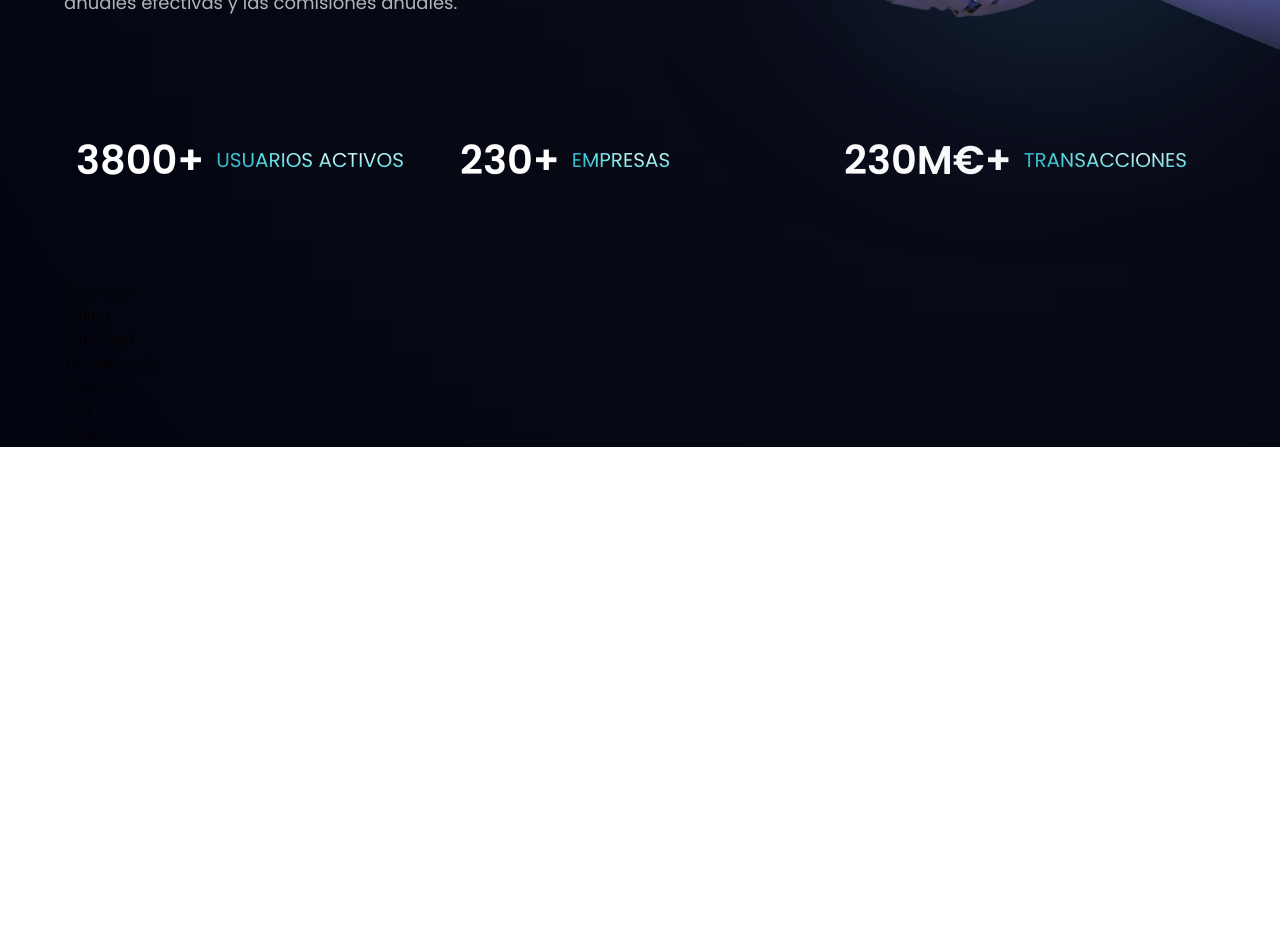
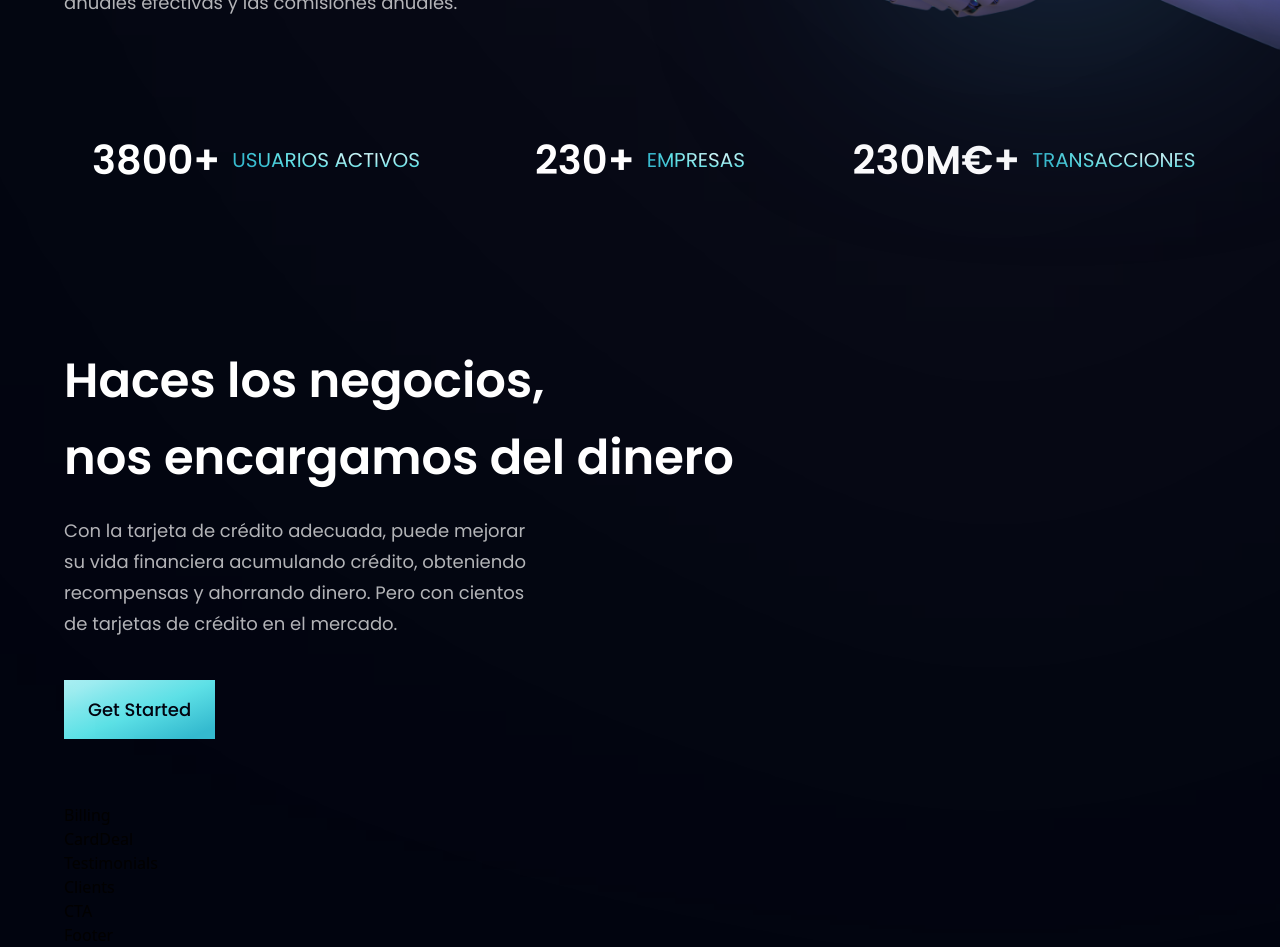
Before and after one commit to develoba/portfolio, a React (Vite) app in the folder globalbank/: page / in a window 1280 px wide. Shown: the part 660-1607 px from the top of the page. Before the commit the page ends 1107 px from the top, so only its background shows below. Built offline with nearby package versions, Linux system fonts and the light colour scheme.

Commit message:
add business section

```diff
--- a/globalbank/src/components/Business.jsx
+++ b/globalbank/src/components/Business.jsx
@@ -1,8 +1,18 @@
 import React from 'react'
+import { features } from '../constants'
+import styles, { layout } from '../style'
+import Button from './Button'
 
 const Business = () => {
   return (
-    <div>Business</div>
+    <section id='features' className={`${layout.section}`}>
+      <div className={`${layout.sectionInfo}`}>
+        <h2 className={`${styles.heading2}`}>Haces los negocios, <br className='sm:block hidden' /> nos encargamos del dinero</h2>
+        <p className={`${styles.paragraph} max-w-[470px] mt-5`}>Con la tarjeta de crédito adecuada, puede mejorar su vida financiera acumulando crédito, obteniendo recompensas y ahorrando dinero. Pero con cientos de tarjetas de crédito en el mercado.</p>
+
+        <Button styles='mt-10' />
+      </div>
+    </section>
   )
 }
 
--- a/globalbank/src/components/Button.jsx
+++ b/globalbank/src/components/Button.jsx
@@ -1,8 +1,10 @@
 import React from 'react'
 
-const Button = () => {
+const Button = ({ styles }) => {
   return (
-    <div>Button</div>
+    <button type='button' className={`py-4 px-6 bg-blue-gradient font-poppins font-medium text-[18px] text-primary outline-none ${styles}`}>
+      Get Started
+    </button>
   )
 }
 
--- a/globalbank/src/components/Stats.jsx
+++ b/globalbank/src/components/Stats.jsx
@@ -5,7 +5,7 @@ import styles from '../style'
 const Stats = () => (
     <section className={`${styles.flexCenter} flex-row flex-wrap sm:mb-20 mb-6`}>
       {stats.map((stat) => (
-        <div key={stat.id} className={`flex flex-1 items-center flex-row m-3`}>
+        <div key={stat.id} className={`flex flex-1 items-center justify-center flex-row m-3`}>
           <h4 className='font-poppins font-semibold xs:text-[40px] text-[30px] xs:leading-[53px] leading-[43px] text-white'>{stat.value}</h4>
           <p className='font-poppins font-normal xs:text-[20px] text-[15px] xs:leading-[26px] leading-[21px] text-gradient uppercase ml-3'>{stat.title}</p>
         </div>
```
